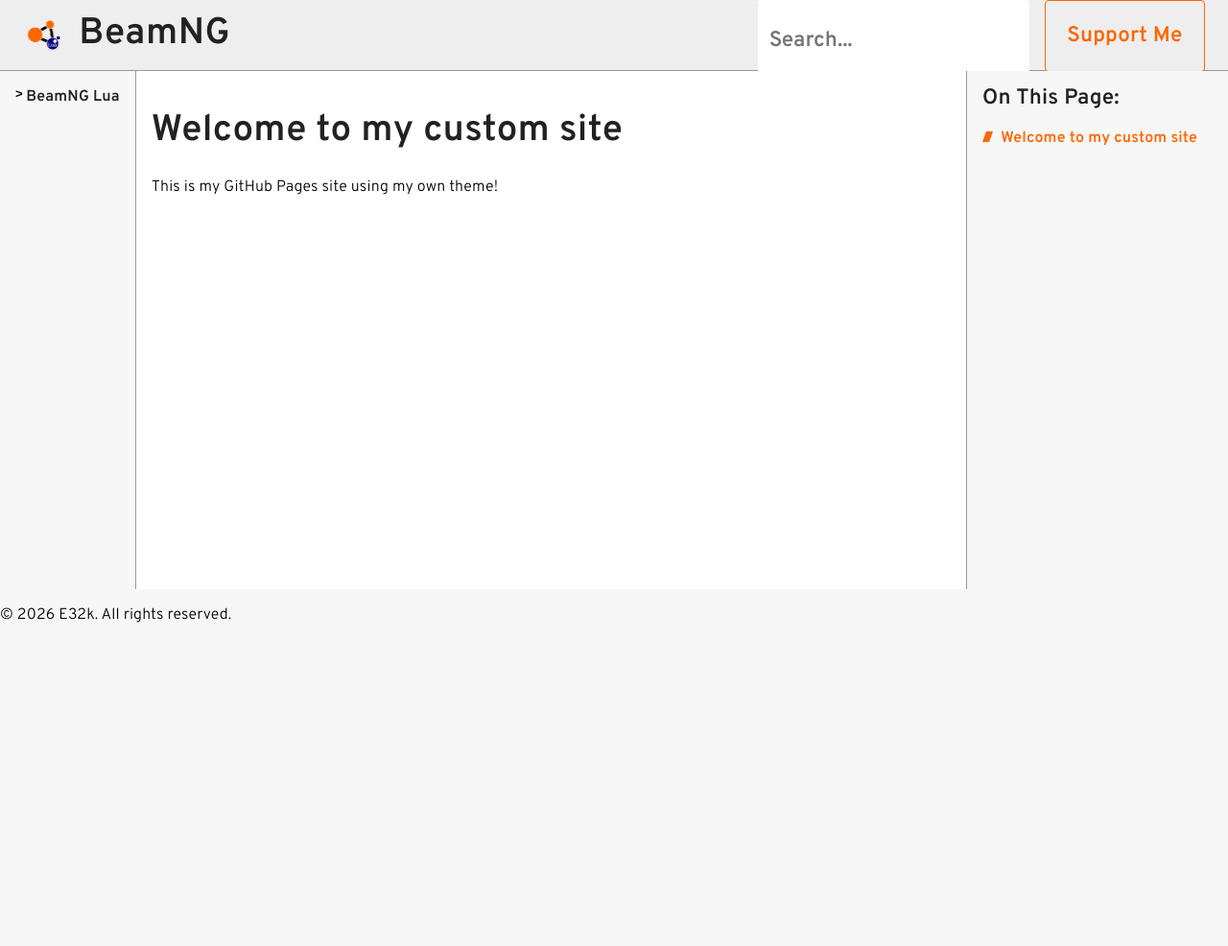
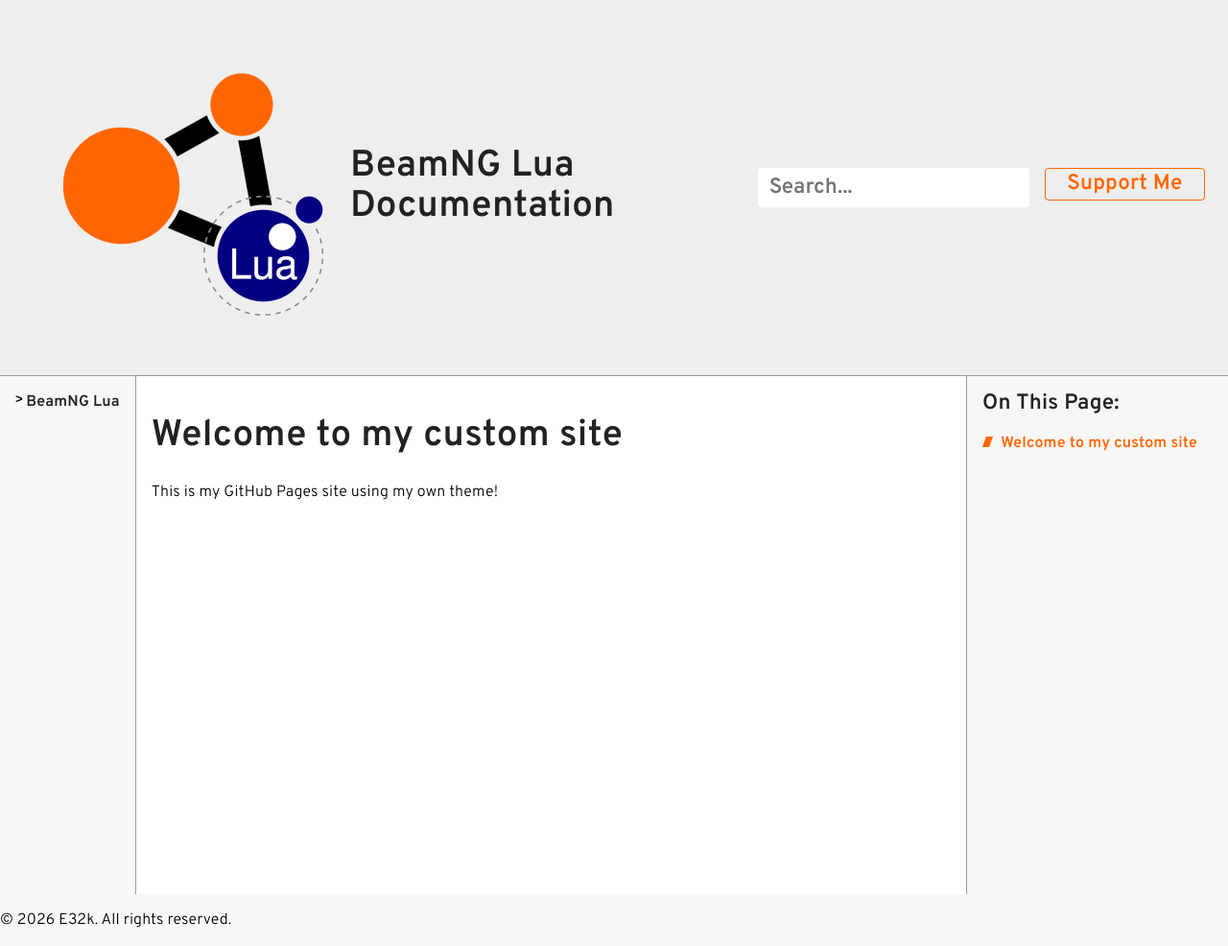
Before and after one commit to E32k/e32k.github.io, a Jekyll site: the page built from index.md, in a window 1280 px wide. Shown: the whole page at 96% size. Built offline with Jekyll 4.4.1, drawn with Linux system fonts in a browser that asks for light colours; before the commit the page ends 900 px from its top, so only the background shows below that.

Commit message:
refactor header layout for improved accessibility and styling; update header image and button structure

```diff
--- a/_layouts/default.html
+++ b/_layouts/default.html
@@ -15,11 +15,13 @@
 <body>
   <header>
     <div>
-      <img class="header-image" src="/images/BeamLua.png">
-      <h1>BeamNG</h1>
+      <h1>
+        <img src="/images/BeamLua.png" alt="BeamNG logo">
+        BeamNG Lua Documentation
+      </h1>
     </div><div>
       <input type="text" id="search-input" placeholder="Search...">
-      <a class="header-button" href="https://ko-fi.com/e32k_">Support Me</a>
+      <a href="https://ko-fi.com/e32k_">Support Me</a>
     </div>
   </header>
   <ul id="results-container"></ul>
--- a/assets/style.css
+++ b/assets/style.css
@@ -35,11 +35,10 @@
 header {
   display: flex;
   justify-content: space-between;
-  align-items: stretch;
-  padding: 0 1.5rem;
+  align-items: center;
+  padding: 0.6rem 1.5rem;
   background-color: var(--bg-color3);
   border-bottom: 1px solid var(--divider);
-  color: var(--text-color);
 }
 
 /* both header groups */
@@ -60,8 +59,7 @@
 }
 
 /* logo matches h1 height */
-.header-image {
-  height: calc(2.4em * 1.1); /* matches h1 line-height */
+header img {
   width: auto;
   margin: 0;
   padding: 0;
@@ -69,7 +67,7 @@
 
 /* second group elements stretch vertically */
 #search-input,
-.header-button {
+header a {
   align-self: stretch;
 }
 
@@ -84,7 +82,7 @@
 }
 
 /* Buttons */
-.header-button {
+header a {
   display: inline-flex;
   justify-content: center;
   align-items: center;
@@ -99,7 +97,7 @@
 }
 
 #search-input,
-.header-button {
+header a {
   font-family: "Overpass", "Trebuchet MS", "Helvetica", "Arial", "Verdana", sans-serif;
   font-size: 1.4em;
   font-weight: 600;
@@ -107,13 +105,12 @@
 }
 
 #search-input,
-.header-button {
+header a {
   height: 100%;
   align-self: stretch;
 }
-.header-image { width: auto; }
 
-.header-button:hover {
+header a:hover {
   background-color: var(--bng-orange);
   color: var(--bg-color3);
 }
@@ -136,7 +133,7 @@
   #search-input {
     width: 100%;
   }
-  .header-button {display: none}
+  header a {display: none}
 }
 
 
```
